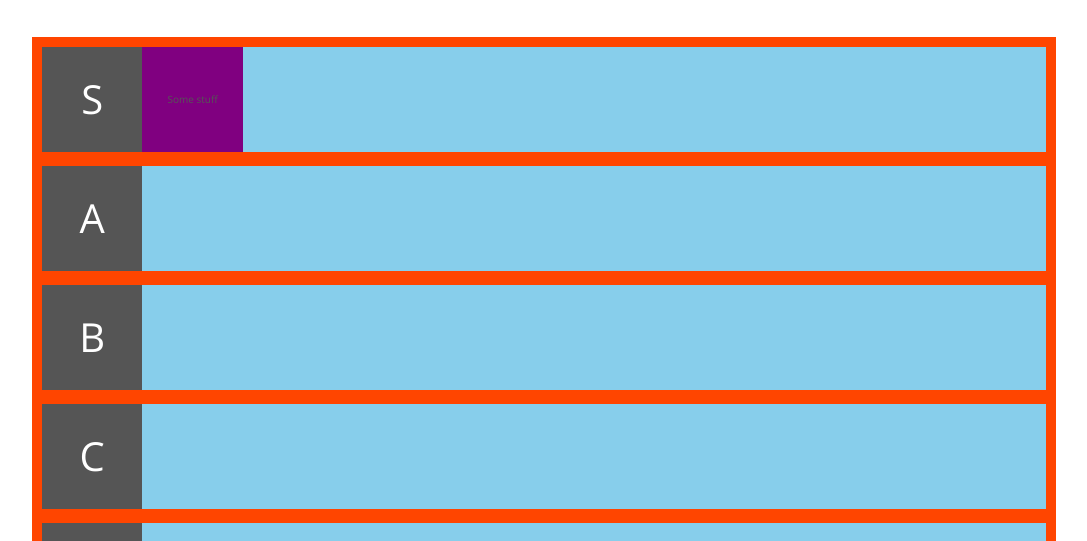
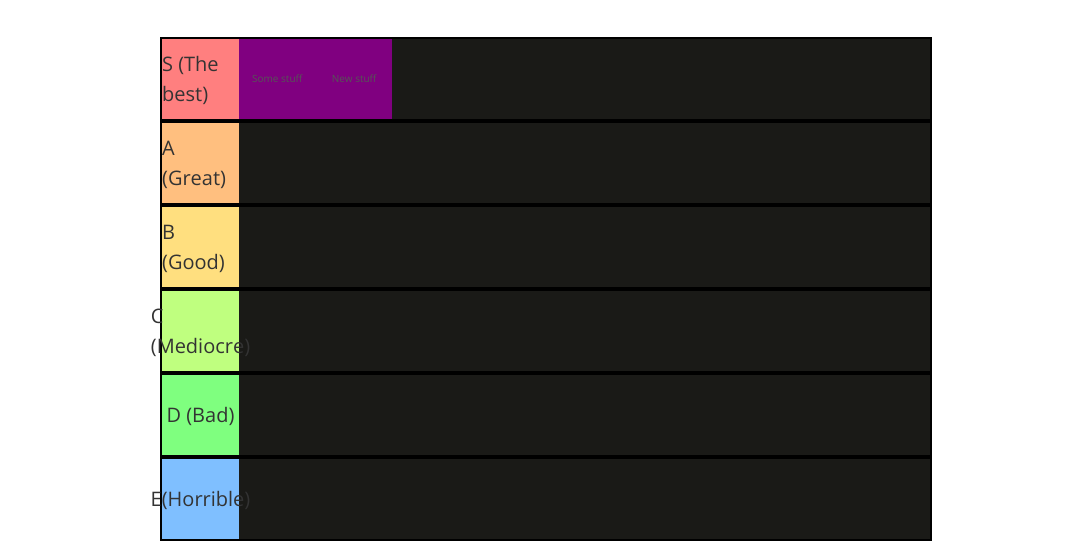
Before and after one commit to 13reathcode/Tier-list_App, a website: page index.html in a window 1280 px wide. Shown: the part 221-762 px from the top of the page, without its empty margins (96-1183 px from the left). Drawn offline with nearby package versions, Linux system fonts and the light colour scheme; files that its build step writes are made by us from their sources.

Commit message:
Beta v1.0

```diff
--- a/index.html
+++ b/index.html
@@ -11,6 +11,7 @@
         <link rel="stylesheet" href="css/style.css" />
         <link rel="shortcut icon" type="image/png" href="img/icon.png" />
         <title>Tier list app by 13reath</title>
+        <script defer src="js/script.js"></script>
     </head>
     <body>
         <!-- <header class="header">
@@ -23,23 +24,27 @@
             </div>
             <div class="content" id="content">
                 <div class="content__row">
-                    <div class="content__label">S</div>
-                    <div class="content__card">Some stuff</div>
+                    <div class="content__label">S (The best)</div>
+                    <div class="content__card" draggable="true" id="card-1">Some stuff</div>
+                    <div class="content__card" draggable="true" id="card-2">New stuff</div>
                 </div>
                 <div class="content__row">
-                    <div class="content__label">A</div>
+                    <div class="content__label">A (Great)</div>
                 </div>
                 <div class="content__row">
-                    <div class="content__label">B</div>
+                    <div class="content__label">B (Good)</div>
                 </div>
                 <div class="content__row">
-                    <div class="content__label">C</div>
+                    <div class="content__label">C (Mediocre)</div>
                 </div>
                 <div class="content__row">
-                    <div class="content__label">D</div>
+                    <div class="content__label">D (Bad)</div>
                 </div>
                 <div class="content__row">
-                    <div class="content__label">F</div>
+                    <div class="content__label">E(Horrible)</div>
+                </div>
+                <div class="content__row">
+                    <div class="content__label">F(Worst:) )</div>
                 </div>
             </div>
         </section>
--- /dev/null
+++ b/js/script.js
@@ -0,0 +1,46 @@
+'use strict';
+
+const rows = document.querySelectorAll('.content__row');
+const cards = document.querySelectorAll('.content__card');
+const colors = ['#FF7F7F', '#FFBF7F', '#FFDF7F', '#BFFF7F', '#7FFF7F', '#7FBFFF', '#7F7FFF'];
+
+// Row logic
+
+const onDrag = (ev) => {
+    ev.preventDefault();
+};
+
+const onDrop = (ev) => {
+    ev.preventDefault();
+    const draggedCardId = ev.dataTransfer.getData('id');
+    const draggedCard = document.getElementById(draggedCardId);
+    ev.target.appendChild(draggedCard);
+};
+
+rows.forEach((row, index) => {
+    const label = row.querySelector('.content__label');
+    label.style.backgroundColor = colors[index];
+    row.ondragover = onDrag;
+    row.ondrop = onDrop;
+});
+
+// Card logic
+
+const onDragStart = (ev) => {
+    console.log('Dragging');
+    ev.dataTransfer.setData('id', ev.target.id);
+
+    setTimeout(() => {
+        ev.target.style.visibility = 'hidden';
+    }, 100);
+};
+
+const onDragEnd = (ev) => {
+    console.log('Ended dragging');
+    ev.target.style.visibility = 'visible';
+};
+
+cards.forEach((card) => {
+    card.ondragstart = onDragStart;
+    card.ondragend = onDragEnd;
+});
--- a/sass/main.scss
+++ b/sass/main.scss
@@ -46,31 +46,32 @@ body {
 
 // CONTENT
 .content {
-    width: 80vw;
-    height:90vh;
-    background-color: orangered;
-    padding: 1rem;
+    max-width: 60vw;
+    min-height: 60vh;
+    background-color: yellow;
+    padding: 0rem;
+    box-sizing: content-box;
 
     display: flex;
     flex-direction: column;
-    justify-content: space-between;
     margin: 0 auto;
 
     &__row {
         width: 100%;
-        height: 15%;
-        background-color: skyblue;
+        border: 2px solid #000;
+        height: 10vh;
+        background-color: #1a1a17;
 
         display: flex;
     }
 
     &__label {
-        font-size: 4rem;
-        font-weight: 300;
+        font-size: 2rem;
+        font-weight: 400;
         height: 100%;
         width: 10%;
         background-color: #555;
-        color: #fff;
+        color: #333;
 
         @include center;
     }
@@ -81,5 +82,10 @@ body {
         background-color: purple;
 
         @include center;
+
+        &:focus,
+        &:active {
+            cursor: pointer;
+        }
     }
 }
```
